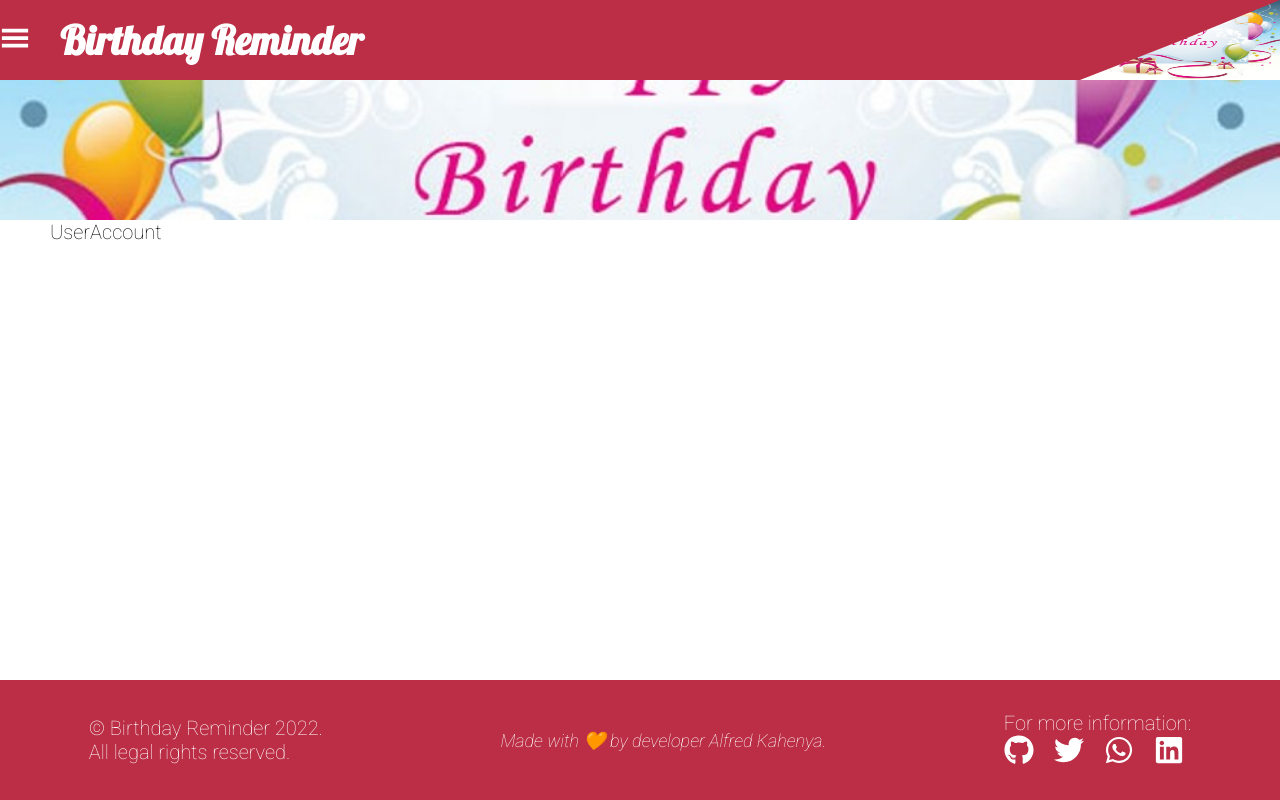
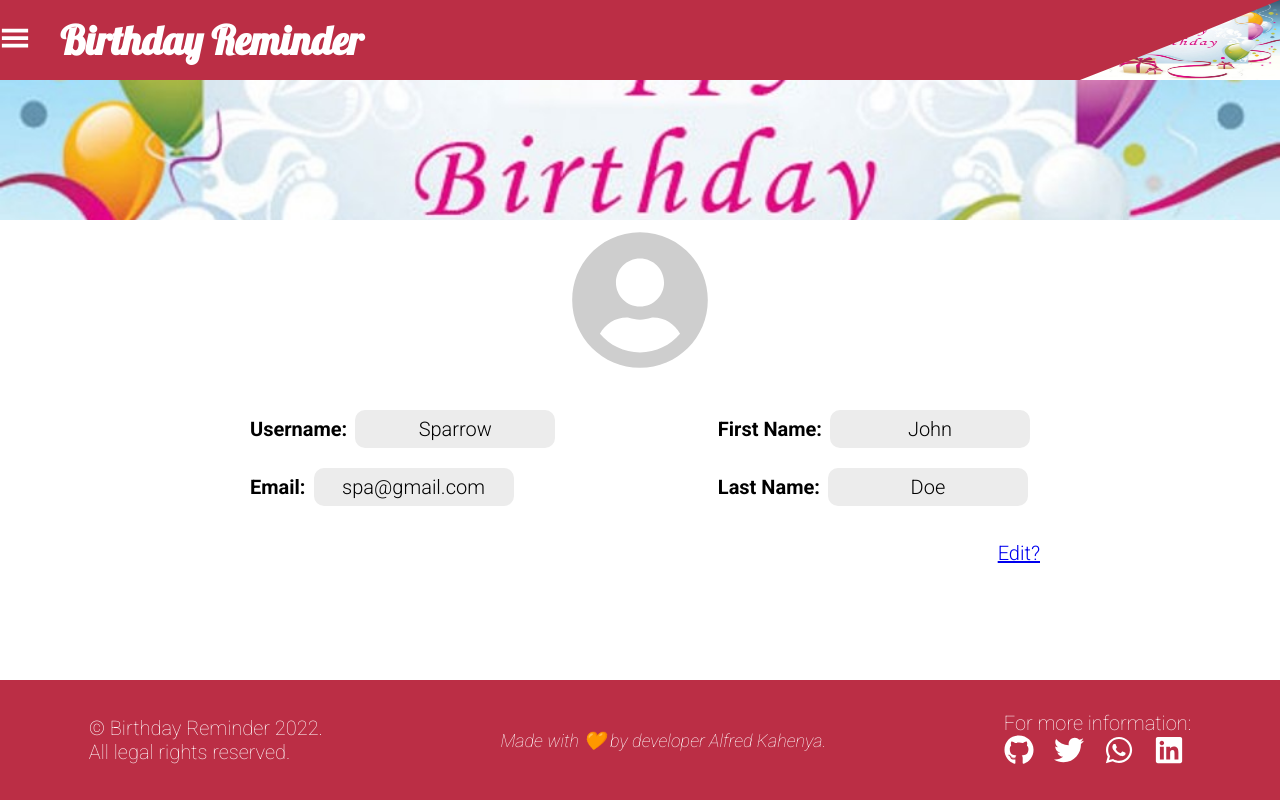
Before and after one commit to WaruiAlfred/birthday-reminder-front, a React (Create React App) app: page /account in a window 1280 px wide. Built offline with nearby package versions, Linux system fonts and the light colour scheme; no server answers.

Commit message:
create and style user account page

```diff
--- a/src/components/SideMenu.js
+++ b/src/components/SideMenu.js
@@ -34,7 +34,7 @@ const SideMenu = ({ sideNavToggle }) => {
           </StyledLink>
         )}
         <StyledLink to="/register">
-          <MdManageAccounts />
+          <MdManageAccounts/>
           Create {loggedIn && "new"} account
         </StyledLink>
         {loggedIn && (
--- a/src/components/content/sub-contents/user/UserAccount.js
+++ b/src/components/content/sub-contents/user/UserAccount.js
@@ -1,7 +1,37 @@
-import React from "react";
+import { StyledAccLink, Wrapper } from "../../../styled/content/sub-contents/user/UserAccount.styled";
+import { FaUserCircle } from "react-icons/fa";
 
 function UserAccount() {
-  return <div>UserAccount</div>;
+  return (
+    <Wrapper>
+      <div className="profile-pic">
+        <FaUserCircle color="#cecece" size="7em" />
+      </div>
+      <div className="user-details">
+        <div className="user-details--col">
+          <div className="user-details__detail">
+            <p className="user-details__detail__identifier">Username:</p>
+            <p className="user-details__detail__data">Sparrow</p>
+          </div>
+          <div className="user-details__detail">
+            <p className="user-details__detail__identifier">Email:</p>
+            <p className="user-details__detail__data">spa@gmail.com</p>
+          </div>
+        </div>
+        <div className="user-details--col">
+          <div className="user-details__detail">
+            <p className="user-details__detail__identifier">First Name:</p>
+            <p className="user-details__detail__data">John</p>
+          </div>
+          <div className="user-details__detail">
+            <p className="user-details__detail__identifier">Last Name:</p>
+            <p className="user-details__detail__data">Doe</p>
+          </div>
+        </div>
+      </div>
+      <StyledAccLink to="/">Edit?</StyledAccLink>
+    </Wrapper>
+  );
 }
 
 export default UserAccount;
--- /dev/null
+++ b/src/components/styled/content/sub-contents/user/UserAccount.styled.js
@@ -0,0 +1,53 @@
+import { Link } from "react-router-dom";
+import styled from "styled-components";
+
+export const Wrapper = styled.div`
+  max-width: 100rem;
+  margin: 0 auto;
+  padding: 1rem;
+  background: transparent;
+  font-weight: 300;
+
+  display: flex;
+  flex-direction: column;
+  /* align-items: center; */
+  justify-content: center;
+
+  .profile-pic{
+    align-self: center;
+  }
+
+  .user-details{
+    margin: 1.5rem 8rem;
+    padding: 2rem;
+    display: flex;
+    justify-content: space-between;
+
+    &__detail{
+      display: flex;
+      align-items: center;
+
+      &__identifier{
+        font-weight: 700;
+        margin-right: .8rem;
+      }
+
+      &__data{
+        background-color: ${({theme}) => theme.colors.grey_light_1};
+        width: 20rem;
+        border-radius: 1rem;
+        padding: .7rem;
+        text-align: center;
+      }
+
+      &:not(:last-child){
+        margin-bottom: 2rem;
+      }
+    }
+  }
+`;
+
+export const StyledAccLink = styled(Link)`
+  align-self: flex-end;
+  margin-right: 9rem;
+`
```
